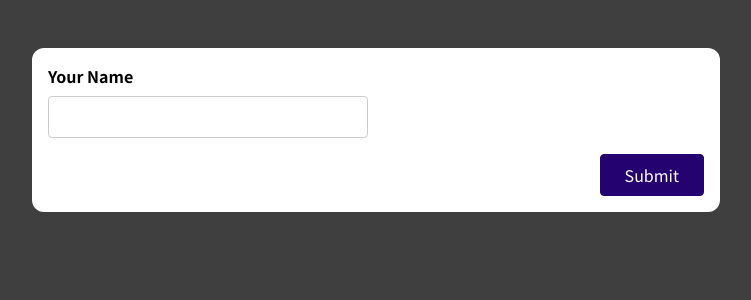
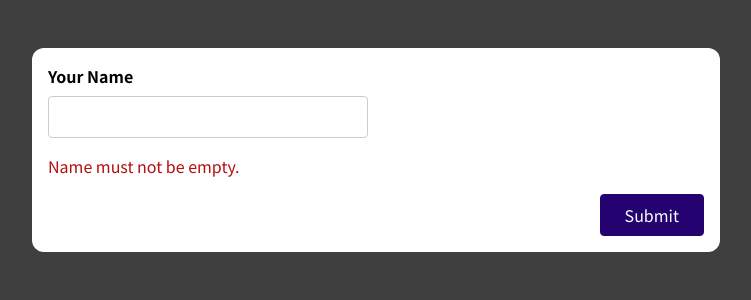
Before and after one commit to bikokwa/forms-and-input, a React (Create React App) app: page / in a window 1280 px wide. Shown: the top 300 px of the page, without its empty margins (264-1015 px from the left). Built offline with nearby package versions, Linux system fonts and the light colour scheme.

Commit message:
was touched state

```diff
--- a/src/components/SimpleInput.js
+++ b/src/components/SimpleInput.js
@@ -3,7 +3,8 @@ import { useRef, useState } from "react";
 const SimpleInput = (props) => {
   const nameInputRef = useRef();
   const [enteredName, setEnteredName] = useState("");
-  const [enteredNameIsValid, setEnteredNameIsValid] = useState(true);
+  const [enteredNameIsValid, setEnteredNameIsValid] = useState(false);
+  const [enteredNameTouched, setEnteredNameTouched] = useState(false);
 
   const nameInputChangeHandler = (event) => {
     setEnteredName(event.target.value);
@@ -12,6 +13,8 @@ const SimpleInput = (props) => {
   const formSubmissionHandler = (event) => {
     event.preventDefault();
 
+    setEnteredNameTouched(true);
+
     if (enteredName.trim() === "") {
       setEnteredNameIsValid(false);
       return;
@@ -19,16 +22,18 @@ const SimpleInput = (props) => {
 
     setEnteredNameIsValid(true);
 
+    setEnteredNameTouched(false);
+
     console.log(enteredName);
     const enteredValue = nameInputRef.current.value;
     console.log(enteredValue);
 
     setEnteredName("");
   };
-
-  const nameInputClasses = enteredNameIsValid
-    ? "form-control"
-    : "form-control invalid";
+  const nameInputIsInvalid = !enteredNameIsValid && enteredNameTouched;
+  const nameInputClasses = nameInputIsInvalid
+    ? "form-control invalid"
+    : "form-control";
 
   return (
     <form onSubmit={formSubmissionHandler}>
@@ -41,7 +46,7 @@ const SimpleInput = (props) => {
           id="name"
           onChange={nameInputChangeHandler}
         />
-        {!enteredNameIsValid && (
+        {!nameInputIsInvalid && (
           <p className="error-text">Name must not be empty.</p>
         )}
       </div>
```
